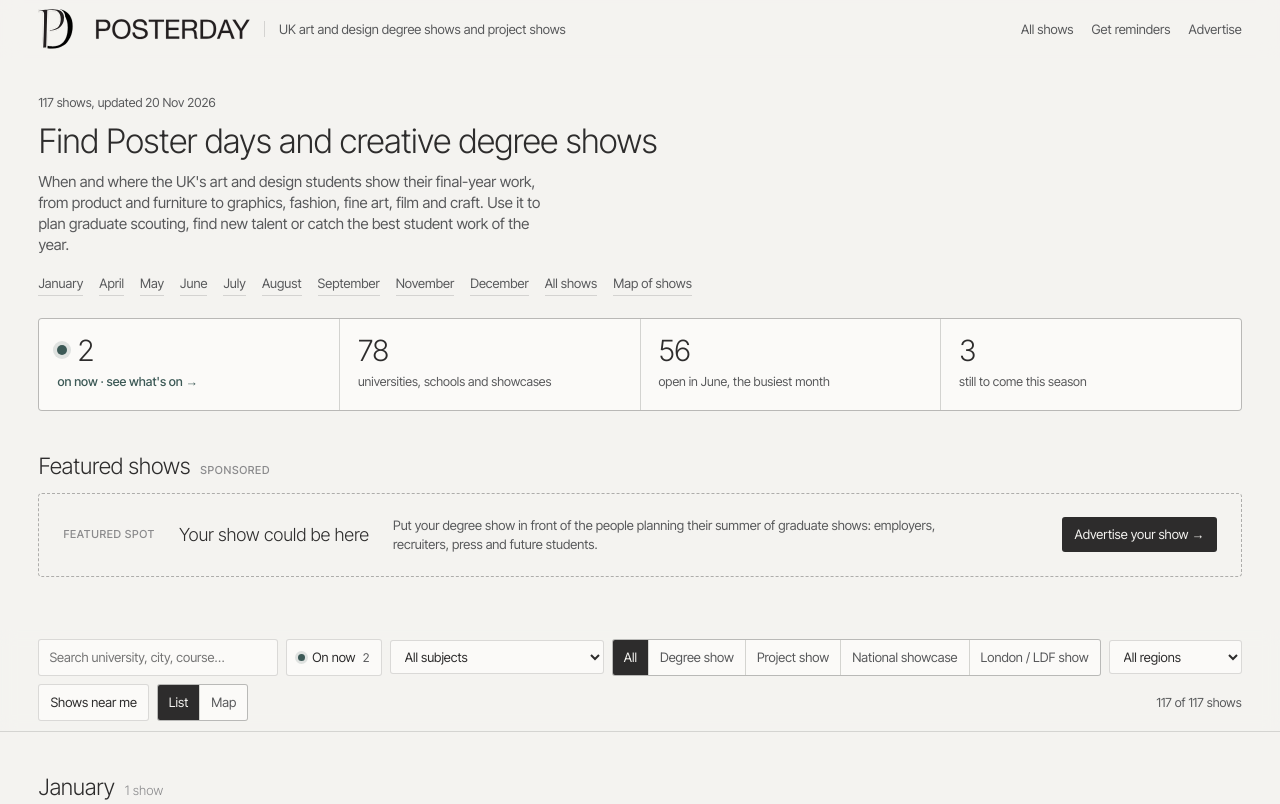
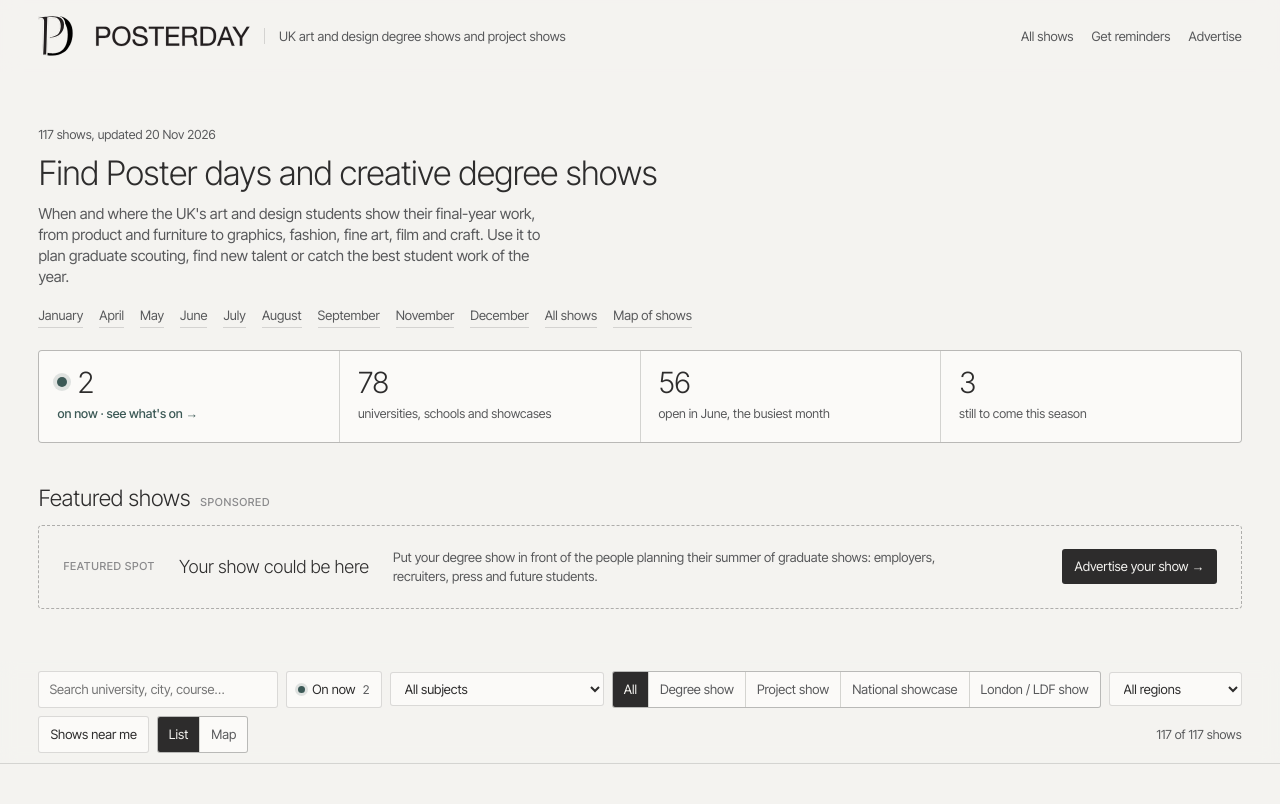
Before and after one commit to posterday-web/posterday, a plain HTML site: page index.html in a window 1280 px wide. Shown: the top 804 px of the page. Drawn offline with Linux system fonts and the light colour scheme.

Commit message:
Add more space between the header logo and the page text
Co-Authored-By: Claude Opus 5.5 <noreply@anthropic.com>
Claude-Session: https://claude.ai/code/session_01MCvrm2fWiqK6b6tAi5aMdh

```diff
--- a/site.css
+++ b/site.css
@@ -13,7 +13,7 @@
 
   /* Header bar */
   .topbar{position:sticky;top:0;z-index:10;background:rgba(244,243,240,.86);backdrop-filter:saturate(1.4) blur(10px);-webkit-backdrop-filter:saturate(1.4) blur(10px)}
-  .topbar .wrap{display:flex;align-items:center;gap:14px;height:58px}
+  .topbar .wrap{display:flex;align-items:center;gap:14px;height:72px}
   .brand{display:block;line-height:0;text-decoration:none}
   .brand img{display:block;height:40px;width:auto}
   @media (max-width:600px){.brand img{height:34px}.topbar nav{gap:10px}.topbar .wrap{gap:10px}.topbar nav a{white-space:nowrap}}
@@ -24,7 +24,7 @@
   .topbar .right:hover{color:var(--ink)}
 
   /* Intro */
-  .intro{padding-top:34px;padding-bottom:8px}
+  .intro{padding-top:52px;padding-bottom:8px}
   .meta{font-size:12.5px;color:var(--muted);margin:0 0 10px}
   h1{font-weight:300;font-size:33.7px;line-height:1.06;letter-spacing:-.022em;margin:0 0 12px}
   .lede{max-width:520px;color:var(--muted);margin:0 0 18px}
@@ -66,7 +66,7 @@
   .donut-row{display:flex;gap:22px;align-items:center}
 
   /* Controls */
-  .controls{position:sticky;top:58px;z-index:5;background:rgba(244,243,240,.92);backdrop-filter:blur(8px);-webkit-backdrop-filter:blur(8px);padding:10px 0;margin-top:44px;border-bottom:.6px solid var(--line)}
+  .controls{position:sticky;top:72px;z-index:5;background:rgba(244,243,240,.92);backdrop-filter:blur(8px);-webkit-backdrop-filter:blur(8px);padding:10px 0;margin-top:44px;border-bottom:.6px solid var(--line)}
   .controls .wrap{display:flex;flex-wrap:wrap;gap:8px;align-items:center}
   input[type=search],select{font:inherit;font-size:13px;padding:7px 10px;border:.6px solid var(--line);border-radius:3px;background:var(--surface);color:var(--ink);outline:none}
   input[type=search]:focus,select:focus{border-color:var(--accent)}
@@ -134,7 +134,7 @@
   }
   @media (max-width:600px){
     .insights,.grid{grid-template-columns:1fr}
-    .controls{top:58px}
+    .controls{top:72px}
   }
 
   .fcard.promo{border:1px dashed rgba(45,44,44,.35);background:transparent;justify-content:center}
@@ -207,7 +207,7 @@
   .dist{display:block;color:var(--accent);font-weight:500}
 
   /* Map view */
-  .controls{scroll-margin-top:58px}
+  .controls{scroll-margin-top:72px}
   .mapview{padding-top:16px}
   .you span{display:block;width:16px;height:16px;border-radius:50%;background:var(--accent);border:3px solid #fff;box-shadow:0 0 0 5px rgba(60,89,86,.25),0 1px 4px rgba(0,0,0,.35);box-sizing:border-box}
   #map{height:calc(100vh - 190px);min-height:420px;border:.6px solid var(--line);border-radius:4px;background:#e9e8e4;z-index:0}
@@ -241,5 +241,5 @@
   .signup-for{margin:0;font-size:13px;color:rgba(244,243,240,.85)}
   .signup-for b{color:var(--bg);font-weight:500}
   .signup-for button{font:inherit;font-size:12.5px;background:none;border:0;color:rgba(244,243,240,.7);border-bottom:.6px solid rgba(244,243,240,.4);padding:0;cursor:pointer;margin-left:4px}
-  #remind{scroll-margin-top:190px}
-  @media (max-width:900px){#remind{scroll-margin-top:290px}}
+  #remind{scroll-margin-top:204px}
+  @media (max-width:900px){#remind{scroll-margin-top:304px}}
```
